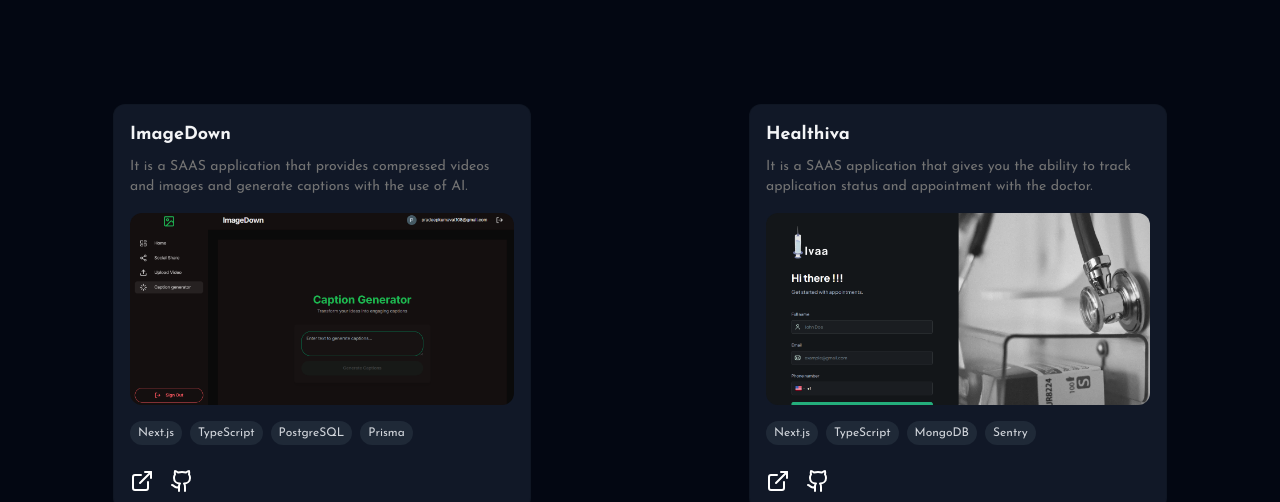
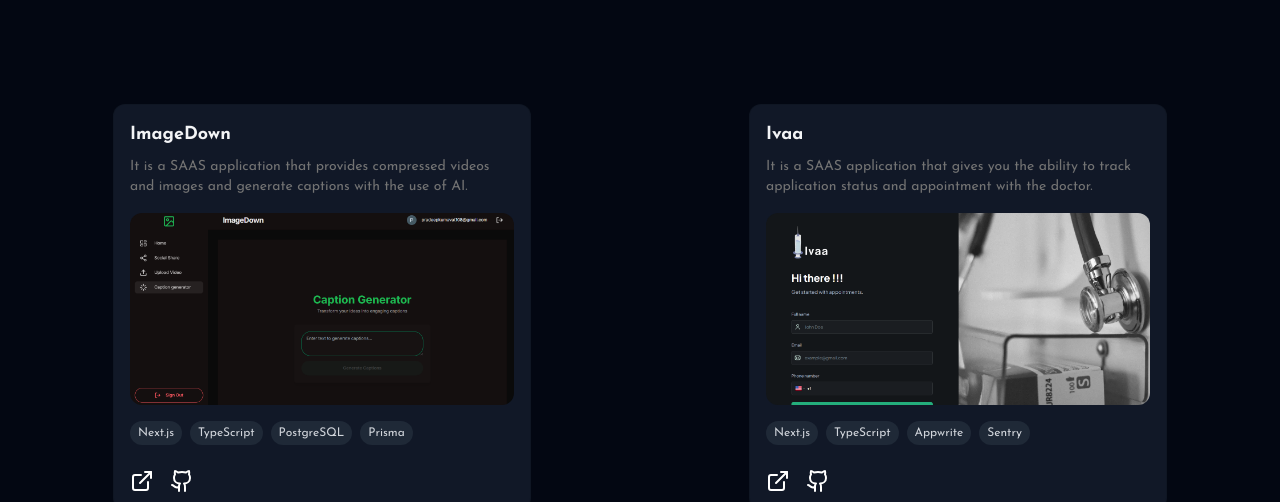
Before and after one commit to pradeep-kumavat/portfolio-me, a Next.js app: page /projects in a window 1280 px wide. Shown: the part 840-1342 px from the top of the page. Built offline with nearby package versions, Linux system fonts and the light colour scheme.

Commit message:
data updated

```diff
--- a/src/constants/data.ts
+++ b/src/constants/data.ts
@@ -75,12 +75,12 @@ export const projectData = [
 
   },
   {
-    title: "Healthiva",
+    title: "Ivaa",
     description: "It is a SAAS application that gives you the ability to track application status and appointment with the doctor.",
     image: "/images/work-4.png",
     liveLink: "https://github.com/pradeep-kumavat/Healthivaa",
     githubLink: "https://github.com/pradeep-kumavat/Healthivaa",
-    technologies: ["Next.js", "TypeScript" ,"MongoDB","Sentry"]
+    technologies: ["Next.js", "TypeScript" ,"Appwrite","Sentry"]
 
   },
   {
```
